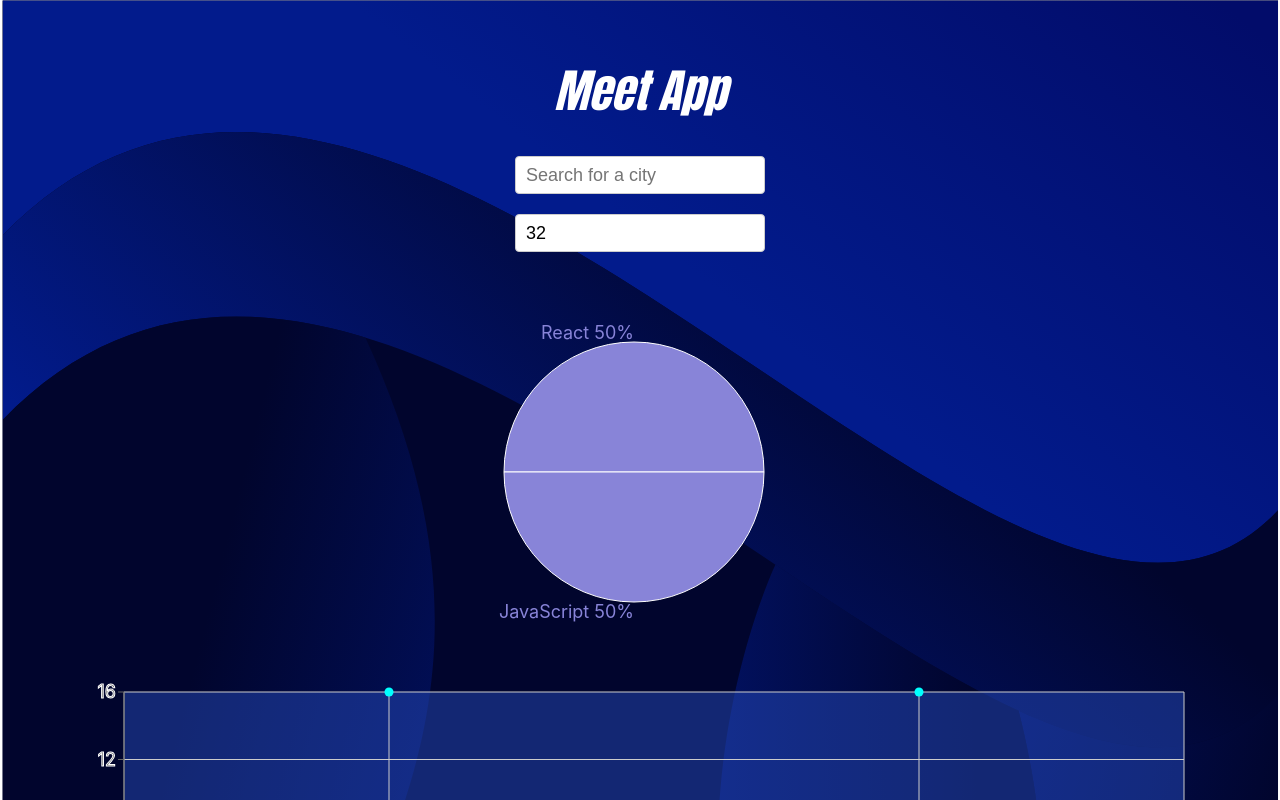
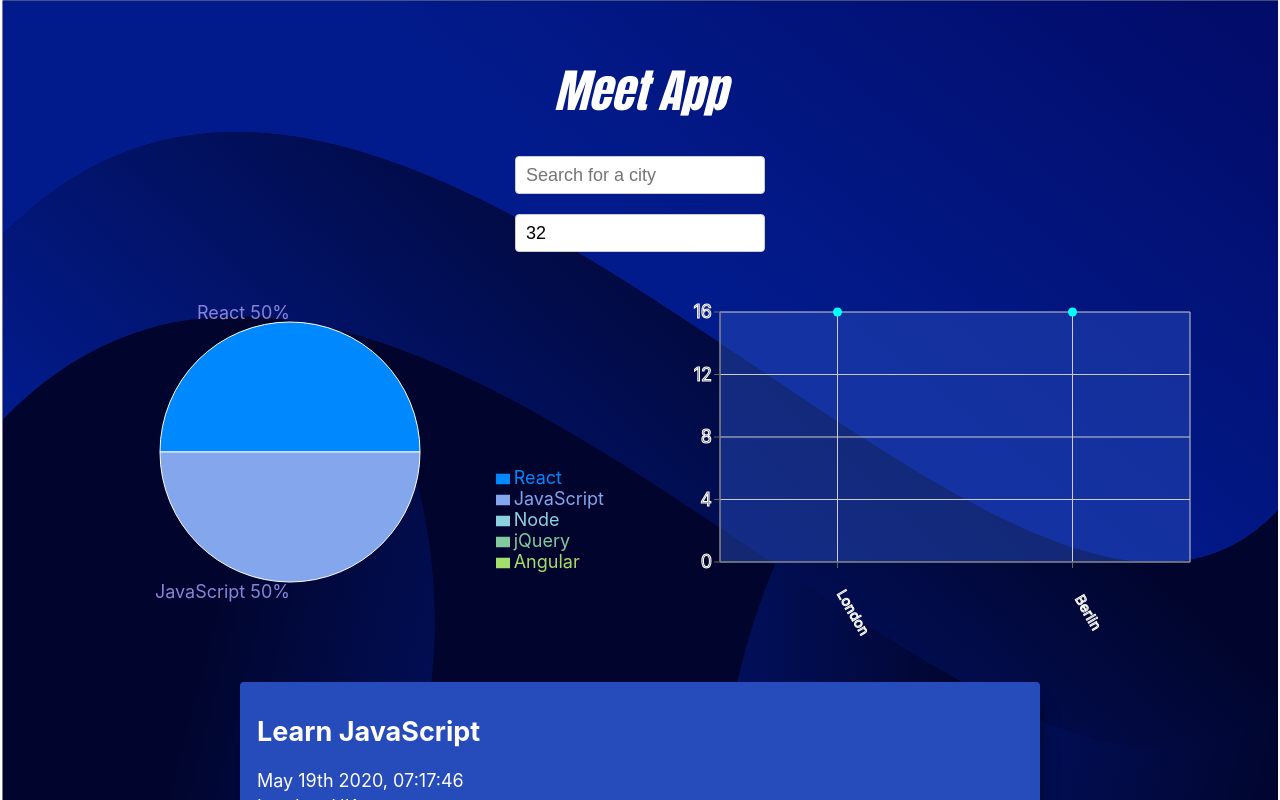
Before and after one commit to vdevhub/meet, a React (Create React App) app: page / in a window 1280 px wide. Shown: the top 800 px of the page. Built offline with nearby package versions, Linux system fonts and the light colour scheme; what atatus-spa would draw is missing.

Commit message:
Update chart styles

```diff
--- a/src/App.css
+++ b/src/App.css
@@ -149,3 +149,16 @@ input[type="number"] {
   color: #fff;
   font-size: 18px;
 }
+
+.charts-container {
+  display: grid;
+  grid-template-columns: 1fr 1fr;
+  max-width: 1200px;
+  margin: 0 auto;
+}
+
+@media (max-width: 768px) {
+  .charts-container {
+    grid-template-columns: 1fr;
+  }
+}
--- a/src/components/CityEventsChart.js
+++ b/src/components/CityEventsChart.js
@@ -22,10 +22,10 @@ const CityEventsChart = ({ allLocations, events }) => {
     <ResponsiveContainer width="99%" height={400} >
       <ScatterChart
         margin={{
-          top: 20,
+          top: 40,
           right: 20,
           bottom: 80,
-          left: 0,
+          left: 20,
         }}
       >
         <CartesianGrid fill="#264bba" fillOpacity={0.5} />
--- a/src/components/EventGenresChart.js
+++ b/src/components/EventGenresChart.js
@@ -1,5 +1,5 @@
 import { useState, useEffect } from 'react';
-import { PieChart, Pie, Sector, Cell, LabelList, ResponsiveContainer } from 'recharts';
+import { PieChart, Pie, Legend, Cell, ResponsiveContainer } from 'recharts';
 
 const EventGenresChart = ({ events }) => {
   const [data, setData] = useState([]);
@@ -38,9 +38,17 @@ const EventGenresChart = ({ events }) => {
     ) : null;
   };
 
+  const colors = ['#0088FE', '#83A6ED', '#8DD1E1', '#82CA9D', '#A4dE6C'];
+
   return (
     <ResponsiveContainer width="99%" height={400}>
-      <PieChart>
+      <PieChart
+        margin={{
+          top: 40,
+          right: 20,
+          bottom: 80,
+          left: 20,
+        }}>
         <Pie
           data={data}
           dataKey="value"
@@ -48,7 +56,12 @@ const EventGenresChart = ({ events }) => {
           labelLine={false}
           label={renderCustomizedLabel}
           outerRadius={130}
-        />
+        >
+          {data.map((entry, index) => (
+            <Cell key={`cell-${index}`} fill={colors[index]} />
+          ))}
+        </Pie>
+        <Legend align="right" verticalAlign="middle" layout="vertical" height={10} />
       </PieChart>
     </ResponsiveContainer>
   );
```
